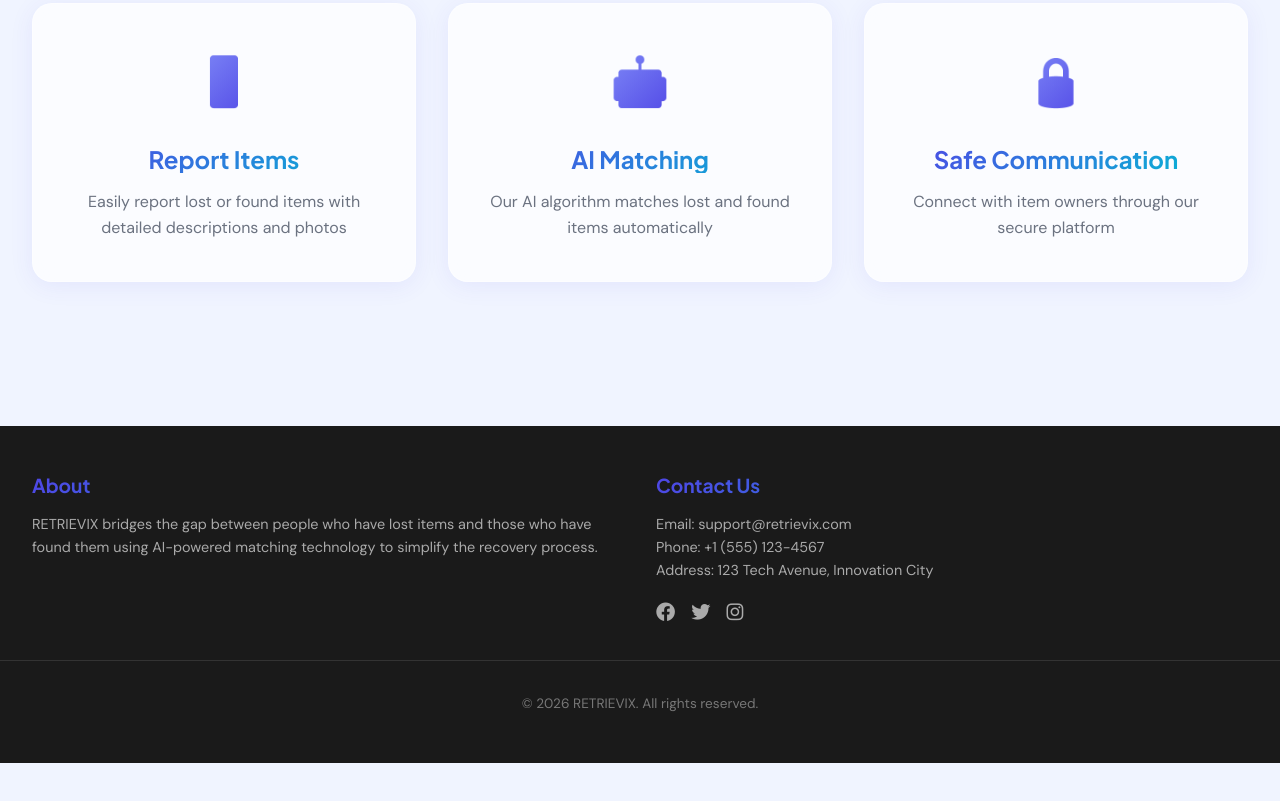
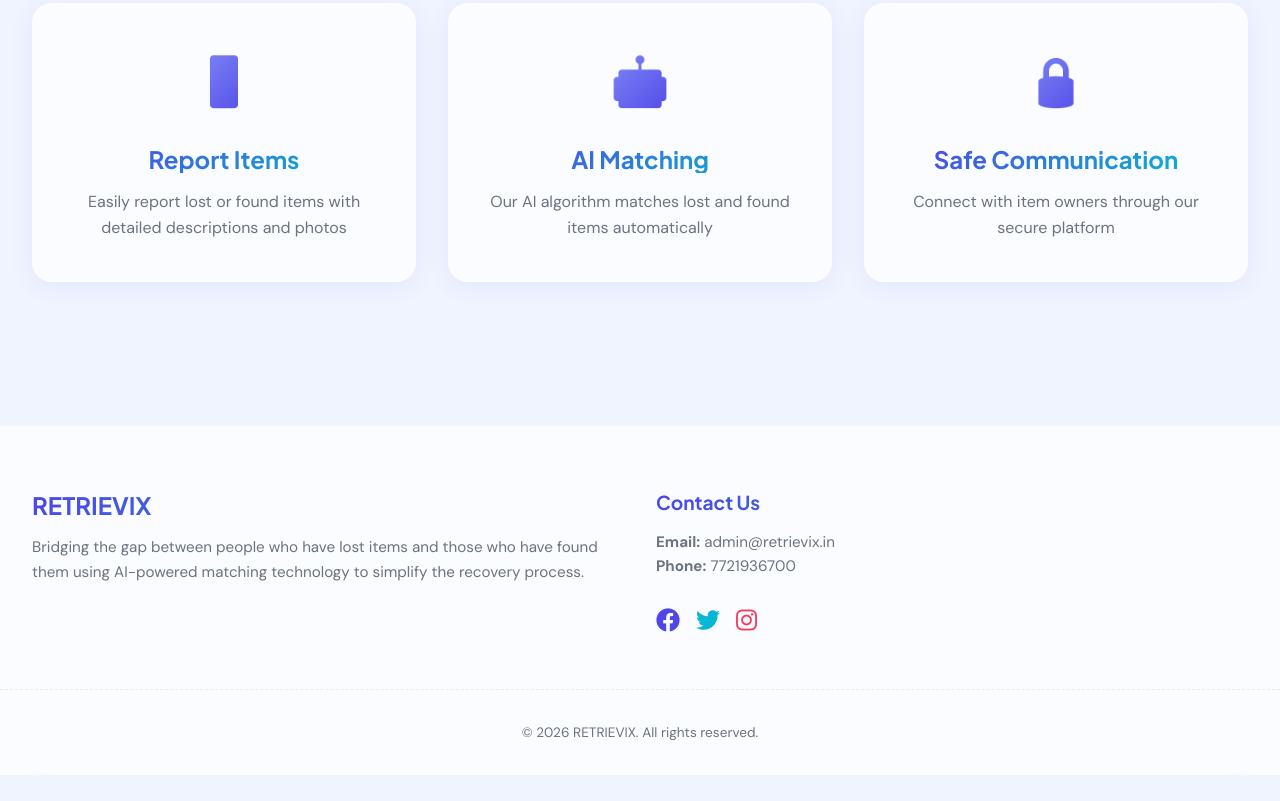
Before and after one commit to Swayam-28/Retri-main, a website: page index.html in a window 1280 px wide. Shown: the part 1135-1936 px from the top of the page. Before the commit the page ends 1898 px from the top, so only its background shows below. Drawn offline with nearby package versions, Linux system fonts and the light colour scheme; no server answers.

```diff
--- a/index.html
+++ b/index.html
@@ -91,6 +91,31 @@
                     </div>
                 </div>
             </section>
+
+            <!-- Footer -->
+            <footer style="background: var(--surface); backdrop-filter: blur(16px); border-top: 1px solid var(--border-light); padding: 4rem 0 2rem 0; margin-top: 4rem;">
+                <div class="container" style="display: flex; justify-content: space-between; flex-wrap: wrap; gap: 2rem;">
+                    <div style="flex: 1; min-width: 250px;">
+                        <h3 style="margin-bottom: 1rem; color: var(--text-main); font-size: 1.5rem;">RETRIEVIX</h3>
+                        <p style="color: var(--text-muted); line-height: 1.6; font-size: 0.95rem;">Bridging the gap between people who have lost items and those who have found them using AI-powered matching technology to simplify the recovery process.</p>
+                    </div>
+                    <div style="flex: 1; min-width: 250px;">
+                        <h3 style="margin-bottom: 1rem; color: var(--text-main); font-size: 1.2rem;">Contact Us</h3>
+                        <p style="color: var(--text-muted); line-height: 1.6; font-size: 0.95rem;">
+                            <strong>Email:</strong> admin@retrievix.in<br>
+                            <strong>Phone:</strong> 7721936700
+                        </p>
+                        <div style="margin-top: 1.5rem; display: flex; gap: 1rem;">
+                            <a href="#" style="color: var(--primary); font-size: 1.5rem; transition: transform 0.3s;" onmouseover="this.style.transform='translateY(-3px)'" onmouseout="this.style.transform='translateY(0)'"><i class="fab fa-facebook"></i></a>
+                            <a href="#" style="color: var(--secondary); font-size: 1.5rem; transition: transform 0.3s;" onmouseover="this.style.transform='translateY(-3px)'" onmouseout="this.style.transform='translateY(0)'"><i class="fab fa-twitter"></i></a>
+                            <a href="#" style="color: var(--accent); font-size: 1.5rem; transition: transform 0.3s;" onmouseover="this.style.transform='translateY(-3px)'" onmouseout="this.style.transform='translateY(0)'"><i class="fab fa-instagram"></i></a>
+                        </div>
+                    </div>
+                </div>
+                <div style="text-align: center; color: var(--text-muted); margin-top: 3rem; padding-top: 2rem; border-top: 1px dashed var(--border-dark); font-size: 0.85rem;">
+                    <p>&copy; 2026 RETRIEVIX. All rights reserved.</p>
+                </div>
+            </footer>
         </div>
 
         <!-- Browse Page -->
@@ -291,31 +316,7 @@
 
     </main>
 
-    <!-- Footer -->
-    <footer style="background-color: #1a1a1a; color: #fff; padding: 3rem 0; margin-top: auto;">
-        <div class="container" style="display: flex; justify-content: space-between; flex-wrap: wrap; gap: 2rem;">
-            <div style="flex: 1; min-width: 250px;">
-                <h3 style="margin-bottom: 1rem; color: #fff; font-size: 1.2rem;">About</h3>
-                <p style="color: #aaa; line-height: 1.6; font-size: 0.9rem;">RETRIEVIX bridges the gap between people who have lost items and those who have found them using AI-powered matching technology to simplify the recovery process.</p>
-            </div>
-            <div style="flex: 1; min-width: 250px;">
-                <h3 style="margin-bottom: 1rem; color: #fff; font-size: 1.2rem;">Contact Us</h3>
-                <p style="color: #aaa; line-height: 1.6; font-size: 0.9rem;">
-                    Email: support@retrievix.com<br>
-                    Phone: +1 (555) 123-4567<br>
-                    Address: 123 Tech Avenue, Innovation City
-                </p>
-                <div style="margin-top: 1rem; display: flex; gap: 1rem;">
-                    <a href="#" style="color: #aaa; font-size: 1.2rem; transition: color 0.3s;" onmouseover="this.style.color='#fff'" onmouseout="this.style.color='#aaa'"><i class="fab fa-facebook"></i></a>
-                    <a href="#" style="color: #aaa; font-size: 1.2rem; transition: color 0.3s;" onmouseover="this.style.color='#fff'" onmouseout="this.style.color='#aaa'"><i class="fab fa-twitter"></i></a>
-                    <a href="#" style="color: #aaa; font-size: 1.2rem; transition: color 0.3s;" onmouseover="this.style.color='#fff'" onmouseout="this.style.color='#aaa'"><i class="fab fa-instagram"></i></a>
-                </div>
-            </div>
-        </div>
-        <div style="text-align: center; color: #777; margin-top: 2rem; padding-top: 2rem; border-top: 1px solid #333; font-size: 0.85rem;">
-            <p>&copy; 2026 RETRIEVIX. All rights reserved.</p>
-        </div>
-    </footer>
+
 
     <!-- Item Detail Modal -->
     <div class="modal hidden" id="itemDetailModal">
```
Also changed, not shown: 1 other file.
